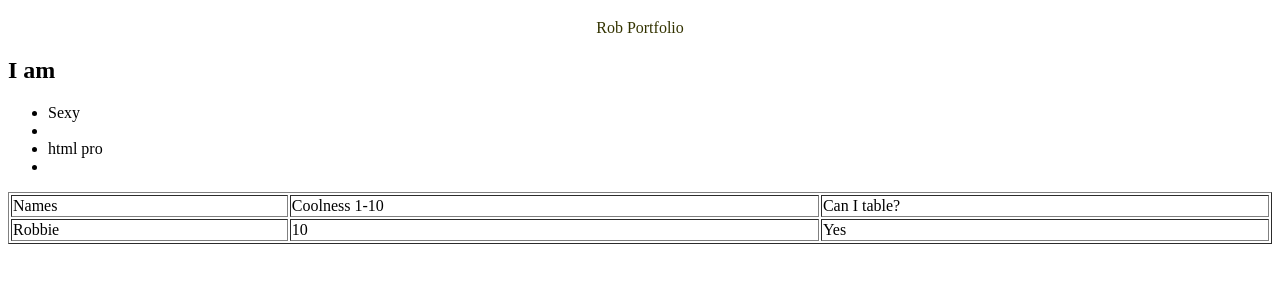
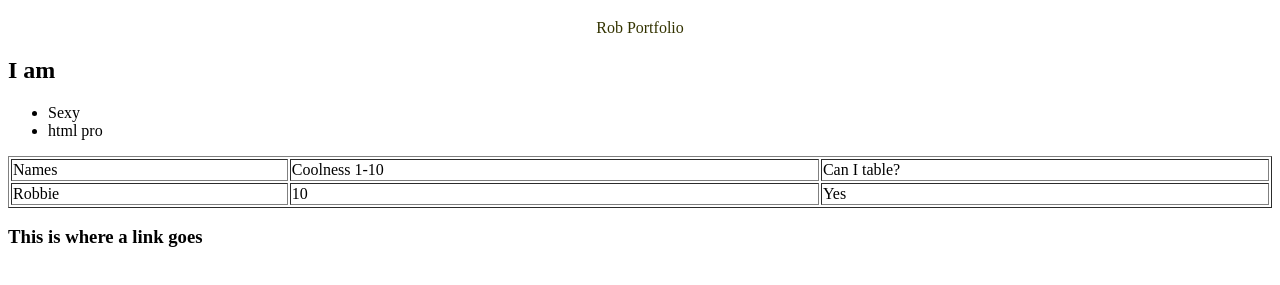
Before and after one commit to samuelstitt/Rob-s-Porfolio, a plain HTML site: page Index.html in a window 1280 px wide. Shown: the part 61-346 px from the top of the page. Drawn offline with Linux system fonts and the light colour scheme.

Commit message:
Anchoring
Added an anchor

```diff
--- a/Index.html
+++ b/Index.html
@@ -14,8 +14,8 @@
   <p class="w3-left w3-button w3-white">Rob Portfolio<p>
     <h2>I am</h2>
       <ul>
-        <li>Sexy<li>
-        <li>html pro<li>
+        <li>Sexy</li>
+        <li>html pro</li>
       </ul>
   <table style="width:100%"
   border=1>
@@ -30,6 +30,10 @@
       <td>Yes</td>
     </tr>
   </table>
+  <h3>This is where a link goes</h3>
+  <a href="http://"www.facebook.com/photo.php?fbid=2189409812150&set=t.663760222&type=3&theater"
+    Hey Sam
+  </a>
 </body>
 
 <!-- Footer / About Section -->
```
